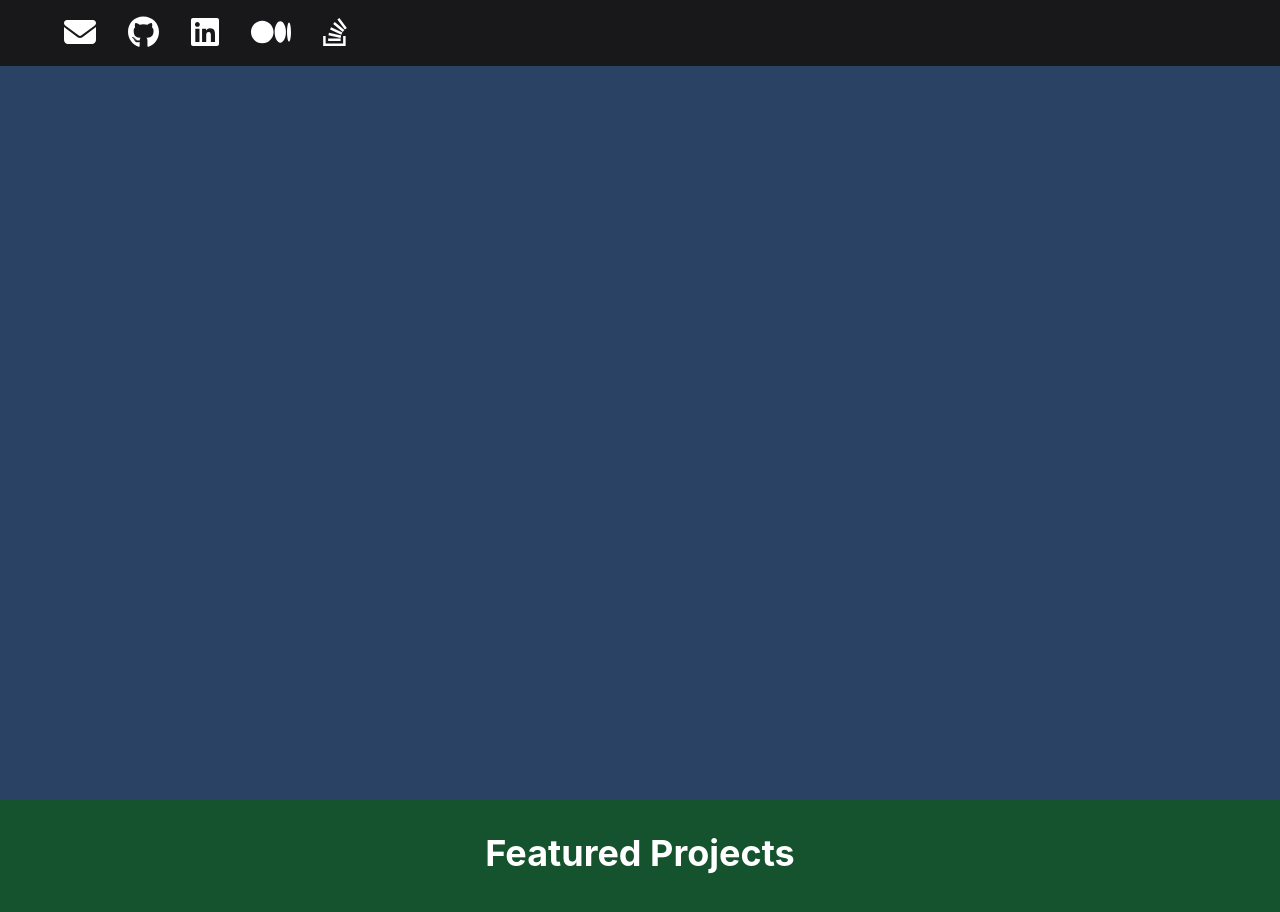
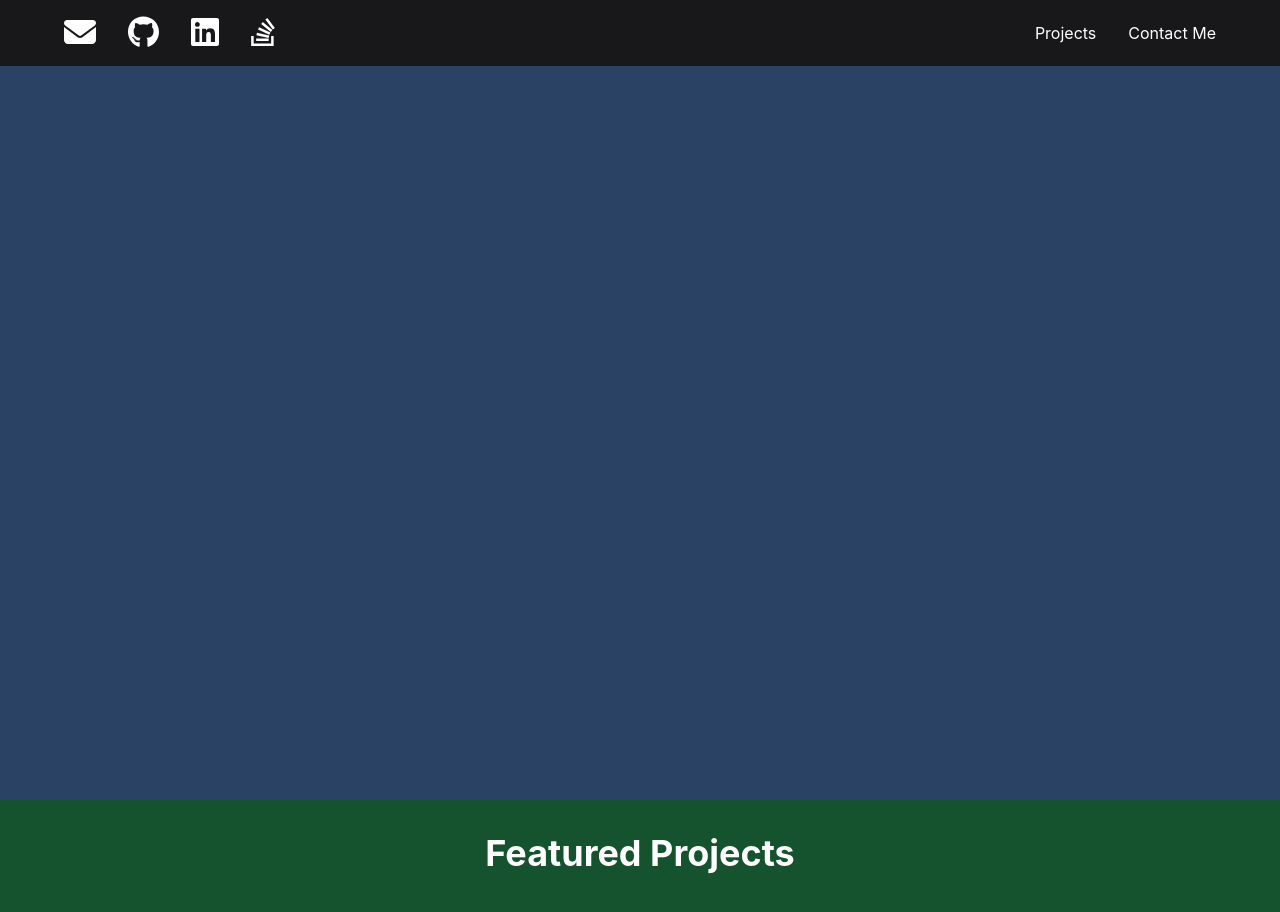
Before and after one commit to emmeiwhite/portfolio-imran-2025, a React (Create React App) app: page / in a window 1280 px wide. Shown: the top 912 px of the page. Built offline with nearby package versions, Linux system fonts and the light colour scheme.

Commit message:
portfolio-1.2 smooth-scroll functionality added

```diff
--- a/src/components/Header.js
+++ b/src/components/Header.js
@@ -7,28 +7,38 @@ import { Box, HStack } from '@chakra-ui/react'
 const socials = [
   {
     icon: faEnvelope,
-    url: 'mailto: hello@example.com'
+    url: 'mailto: ratherimran99@gmail.com'
   },
   {
     icon: faGithub,
-    url: 'https://github.com'
+    url: 'https://github.com/emmeiwhite'
   },
   {
     icon: faLinkedin,
-    url: 'https://www.linkedin.com'
-  },
-  {
-    icon: faMedium,
-    url: 'https://medium.com'
+    url: 'https://www.linkedin.com/in/imran-rafiq-rather/'
   },
   {
     icon: faStackOverflow,
-    url: 'https://stackoverflow.com'
+    url: 'https://stackoverflow.com/users/6938969/imran-rafiq-rather'
+  }
+]
+
+const links = [
+  {
+    name: 'Projects',
+    id: 1,
+    linkTo: 'projects'
+  },
+  {
+    name: 'Contact Me',
+    id: 2,
+    linkTo: 'contactme'
   }
 ]
 
 const Header = () => {
-  const handleClick = anchor => () => {
+  const handleClick = anchor => {
+    console.log('Header Clicked!')
     const id = `${anchor}-section`
     const element = document.getElementById(id)
     if (element) {
@@ -62,11 +72,13 @@ const Header = () => {
           <nav>
             {/* Add social media links based on the `socials` data */}
             <HStack spacing={8}>
-              {socials.map(link => {
+              {socials.map(social => {
                 return (
-                  <a href={link.url}>
+                  <a
+                    href={social.url}
+                    key={social.url}>
                     <FontAwesomeIcon
-                      icon={link.icon}
+                      icon={social.icon}
                       size="2x"
                     />
                   </a>
@@ -75,7 +87,19 @@ const Header = () => {
             </HStack>
           </nav>
           <nav>
-            <HStack spacing={8}>{/* Add links to Projects and Contact me section */}</HStack>
+            <HStack spacing={8}>
+              {' '}
+              {links.map(link => {
+                return (
+                  <a
+                    href={`#${link.linkTo}`}
+                    key={link.id}
+                    onClick={() => handleClick(link.linkTo)}>
+                    {link.name}
+                  </a>
+                )
+              })}
+            </HStack>
           </nav>
         </HStack>
       </Box>
```
